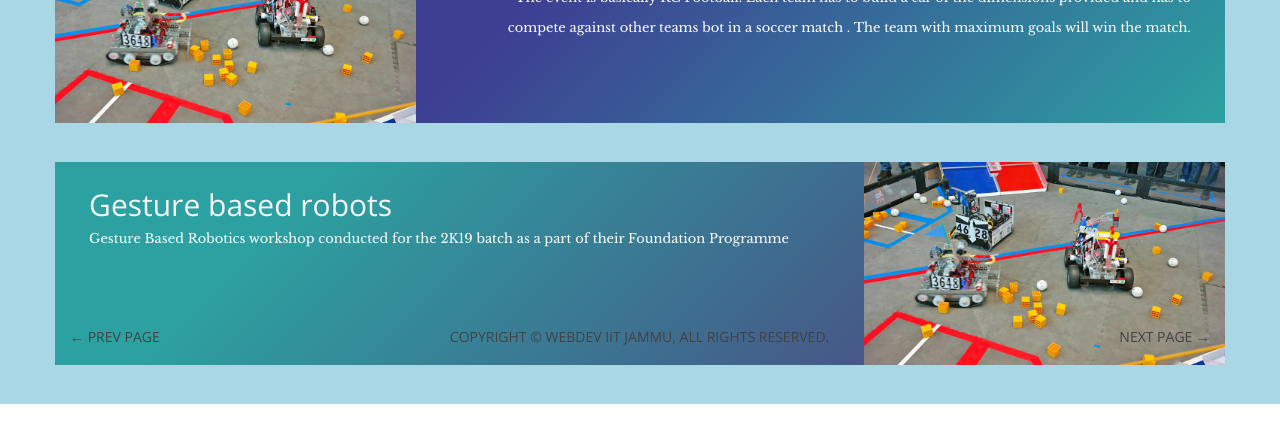
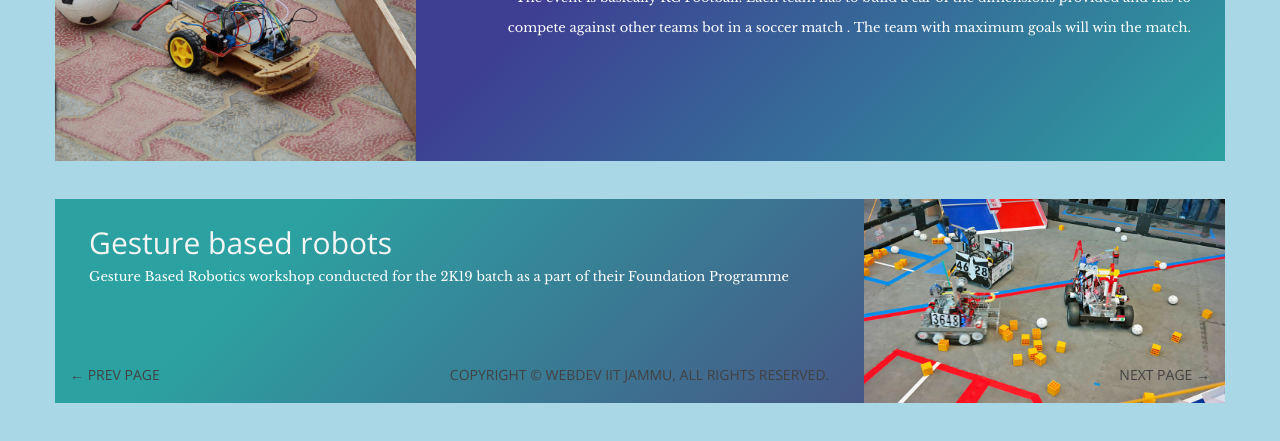
Before and after one commit to webdev-iitjammu/robosapiens, a plain HTML site: page event.html in a window 1280 px wide. Shown: the part 574-1015 px from the top of the page. Before the commit the page ends 978 px from the top, so only its background shows below. Drawn offline with nearby package versions, Linux system fonts and the light colour scheme; files whose address does not match are found by name; a web font is replaced by a local one.

Commit message:
Update event.html

```diff
--- a/event.html
+++ b/event.html
@@ -90,7 +90,7 @@
             <div class="row justify-content-md-center">
               <div class="col-lg-4">
                 <img
-                  src="./img/event/headerbar.jpg"
+                  src="./img/event/rocketleague2-2000x1333.jpg"
                   style="max-width: 100%; max-height: 100%; object-fit: cover"
                   alt=""
                 />
```
